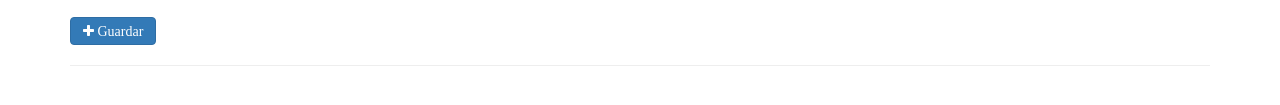
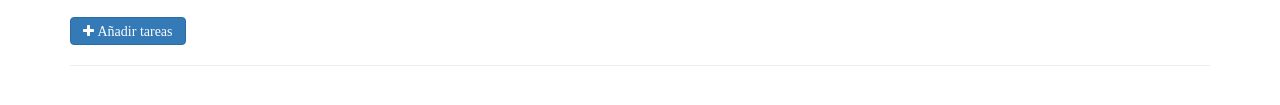
Before and after one commit to Madays/ejercicio-twitter, a plain HTML site: page index.html in a window 1280 px wide. Shown: the part 287-392 px from the top of the page. Drawn offline with Linux system fonts and the light colour scheme.

Commit message:
cambios de texto

```diff
--- a/index.html
+++ b/index.html
@@ -19,7 +19,7 @@
                 <textarea name="" id="mensaje" rows="10" class="form-control" placeholder="Añade tu nueva tarea"></textarea>
             </div>
             <br>
-            <button id="boton" class="btn btn-primary fa fa-plus"> Guardar</button>
+            <button id="boton" class="btn btn-primary fa fa-plus"> Añadir tareas</button>
             <br>
             <hr>
             <ul id="lista"></ul>
--- a/js/main.js
+++ b/js/main.js
@@ -8,7 +8,7 @@ function onButtonClick(evt)
 {
 	agregarMensaje();
 }
-//***Agregar mensaje y checkbox
+//***Agregar mensaje y checkbox y tacho
 function agregarMensaje()
 {
 	var item = document.createElement('li');
```
